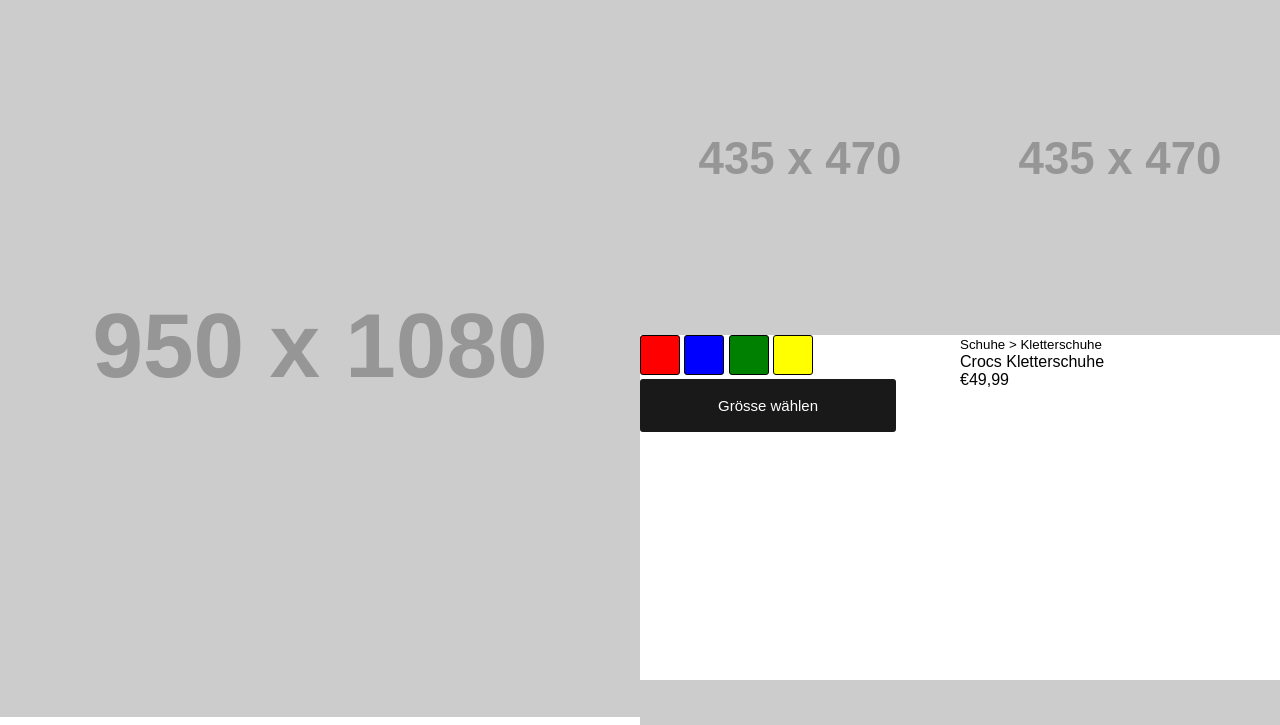
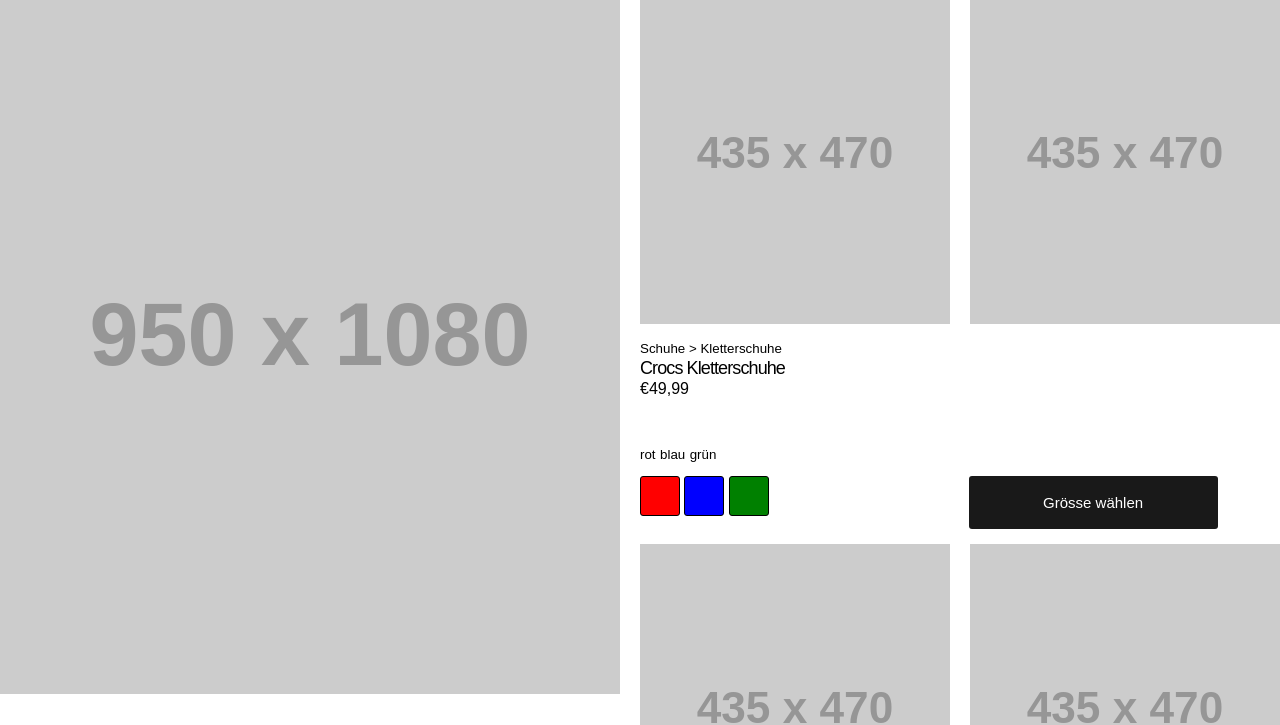
Before and after one commit to nikxwar/RWD-WiSe-2021_22, a plain HTML site: page site_v2/index.html in a window 1280 px wide. Shown: the part 81-806 px from the top of the page. Drawn offline with Linux system fonts and the light colour scheme; placeholder pictures from the web are drawn by us; a web font is replaced by a local one.

Commit message:
styling detail-grid

```diff
--- a/site_v2/index.html
+++ b/site_v2/index.html
@@ -54,42 +54,45 @@
         </nav>
     </header>
     <section class="product-detail">
-        <div class="grid-container">
-            <div class="grid-item grid-image-large">
+        <div class="primary-grid-container">
+            <div class="primary-grid-image-large">
                 <img src="https://via.placeholder.com/950x1080" alt="950x1080">
             </div>
-            <div class="grid-item grid-image-small-1">
+            <div class="primary-grid-image-small-1">
                 <img src="https://via.placeholder.com/435x470" alt="435x470">
             </div>
-            <div class="grid-item grid-image-small-2">
+            <div class="primary-grid-image-small-2">
                 <img src="https://via.placeholder.com/435x470" alt="435x470">
             </div>
-            <div class="grid-item grid-product-info">
-                <div class="product-name">
-                    <div>
+            <div class="primary-grid-product-info detail-grid-container">
+                <div class="detail-grid-name">
+                    <div class="product-name">
                         <small>Schuhe > Kletterschuhe</small>
+
                         <p>Crocs Kletterschuhe</p>
                     </div>
                     <div class="product-price">
                         <p>€49,99</p>
                     </div>
                 </div>
-            </div>
-            <div class="grid-item grid-item-selection">
-                <div class="color-selection">
+                <div class="detail-grid-color-labels">
+                    <small>rot</small>
+                    <small>blau</small>
+                    <small>grün</small>
+                </div>
+                <div class="product-colors detail-grid-color-squares">
                     <div class="selection-square square-red"></div>
                     <div class="selection-square square-blue"></div>
                     <div class="selection-square square-green"></div>
-                    <div class="selection-square square-yellow"></div>
                 </div>
-                <div>
+                <div class="product-order-button detail-grid-button">
                     <button href="#" class="order-button">Grösse wählen</button>
                 </div>
             </div>
-            <div class="grid-item grid-image-small-3">
+            <div class="primary-grid-image-small-3">
                 <img src="https://via.placeholder.com/435x470" alt="435x470">
             </div>
-            <div class="grid-item grid-image-small-4">
+            <div class="primary-grid-image-small-4">
                 <img src="https://via.placeholder.com/435x470" alt="435x470">
             </div>
         </div>
--- a/site_v2/style.css
+++ b/site_v2/style.css
@@ -77,6 +77,7 @@ p, h1, h2, h3, h4, h5, h6 {
   overflow-wrap: break-word;
 }
 
+/* general styling*/
 a{
     text-decoration: none;
     color:inherit;
@@ -111,7 +112,6 @@ nav ul {
     color: #e00b25;
 }
 
-
 .nav-icon svg{
     width: 19px;
     display: block;
@@ -129,7 +129,6 @@ nav ul {
     stroke: currentColor;
 }
 
-
 .nav-item-1 a{
     font-size: 18px;
     line-height: 1.1em;
@@ -140,9 +139,9 @@ nav ul {
 
 .nav-item-1 a span{
     width: 10px;
-display: inline-block;
-background-color: black;
-height: 2px;
+    display: inline-block;
+    background-color: black;
+    height: 2px;
 }
 
 .nav-item-1 a:hover{
@@ -168,41 +167,48 @@ height: 2px;
 }
 
 /* Product Detail */
-.grid-container{
+
+.primary-grid-container{
     width: 100%;
     height: 100%;
     display: grid;
-    grid-template-columns: 25% 25% 25% 25%;
-    grid-template-rows: 1fr 1fr 1fr;
+    grid-template-columns: 2fr 1fr 1fr;
+    grid-template-rows: repeat(3,auto);
     grid-template-areas:
-    "image-large image-large image-small-1 image-small-2"
-    "image-large image-large item-selection image-selection"
-    "image-large image-large image-small-3 image-small-4";
+    "image-large image-small-1 image-small-2"
+    "image-large product-info product-info"
+    "image-large image-small-3 image-small-4";
+    gap: 20px;
 }
 
-.grid-image-large{
+.primary-grid-image-large{
     grid-area: image-large;
 }
 
-.grid-image-small-1{
+.primary-grid-image-small-1{
     grid-area: image-small-1;
 }
-.grid-image-small-2{
+.primary-grid-image-small-2{
     grid-area: image-small-2;
 }
 
-.grid-image-small-3{
+.primary-grid-image-small-3{
     grid-area: image-small-3;
 }
 
-.grid-image-small-4{
+.primary-grid-image-small-4{
     grid-area: image-small-4;
 }
 
-.grid-item-selection{
-    grid-area: item-selection;
+.primary-grid-product-info{
+    grid-area: product-info;
 }
 
+.product-name p{
+    font-size: 18px;
+    line-height: 1.3em;
+    letter-spacing: -0.05em;
+  }
 
 .selection-square{
     display: inline-block;
@@ -250,6 +256,43 @@ height: 2px;
     box-shadow: 1px 1px 3px rgba(0,0,0,.1);
     cursor: pointer;
 }
+
+.detail-grid-container{
+    grid-template-columns: repeat(2,1fr);
+    grid-template-rows: repeat(3,auto);
+    grid-gap: .8rem 1.3333333333vw;
+    padding: 0;
+    margin: -.4vw 0;
+    display: grid;
+}
+
+.detail-grid-name{
+    grid-row: 1;
+    grid-column: 1/3;
+    margin-bottom: 2.6666666667vw;
+}
+
+.detail-grid-color-labels{
+    grid-row: 2;
+    grid-column: 1;
+}
+.detail-grid-color-squares{
+    grid-row: 3;
+    grid-column: 1;
+}
+
+.detail-grid-button{
+    grid-row: 3;
+    grid-column: 2;
+}
+
+
+
+
+
+
+
+
 
 
 /* Bootstrap Grid */
```
